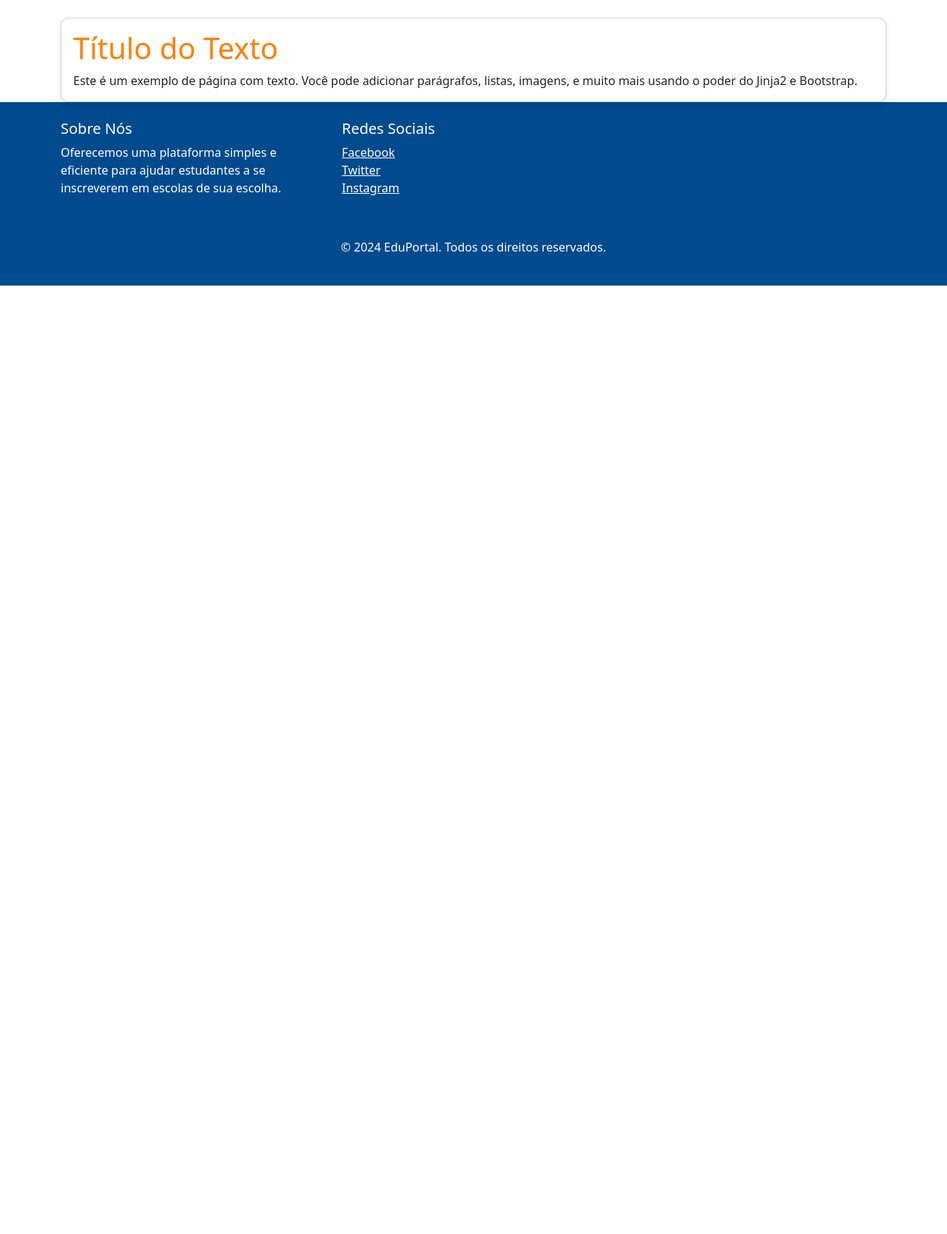
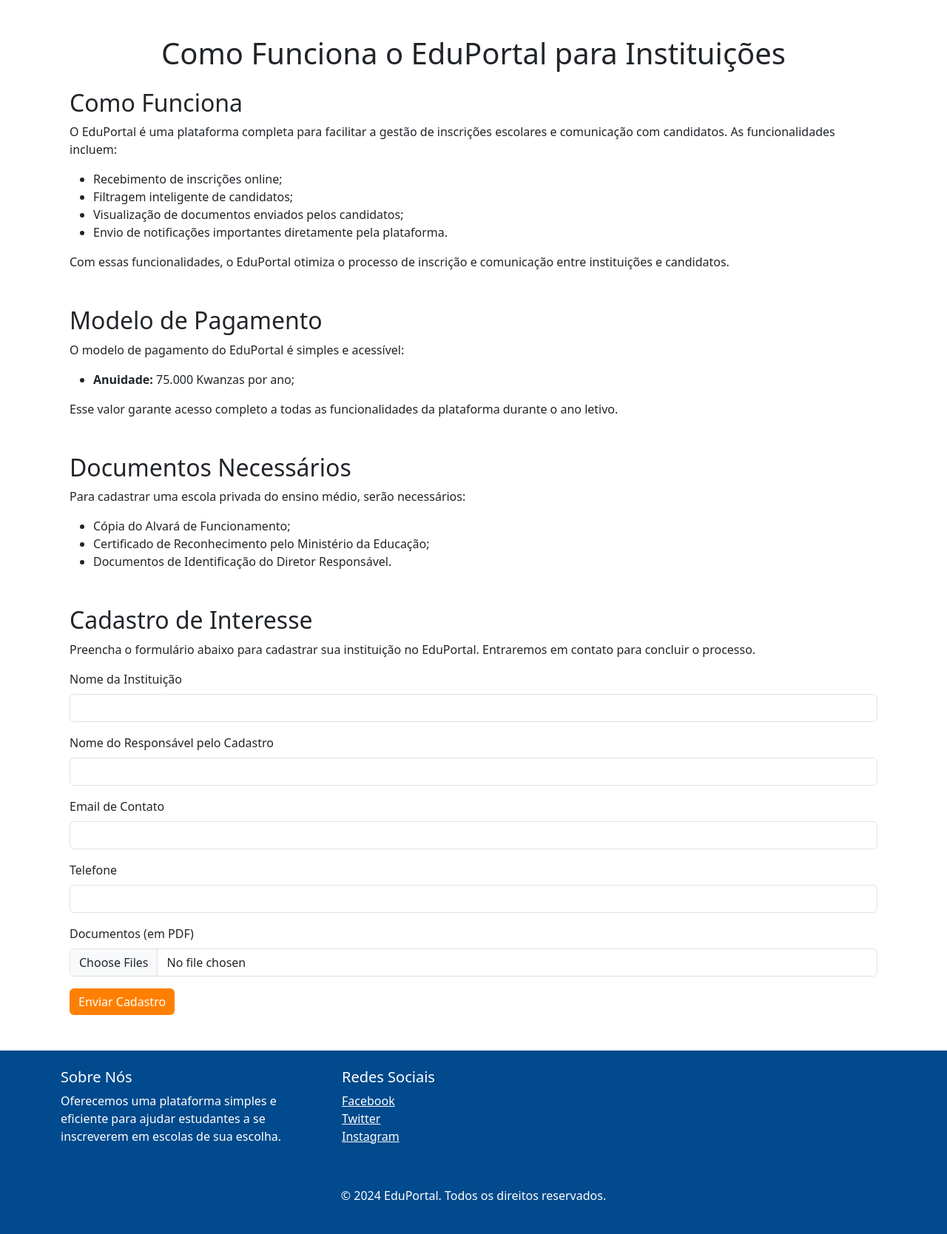
Before and after one commit to Erick0011/EduPortal, a Flask app: page /instituicoes in a window 1280 px wide. Shown: the part 56-1724 px from the top of the page at 74% size. Before the commit the page ends 442 px from the top, so only its background shows below. Run offline with Flask 3, Linux system fonts and the light colour scheme.

Commit message:
fiz a pagina do formulario de interesse para instituicoes

```diff
--- a/templates/txt_instituicoes.html
+++ b/templates/txt_instituicoes.html
@@ -1,16 +1,75 @@
 {% extends "base_txt.html" %}
 
 {% block titulo %}
-Título da Página de Texto
+Como Funciona o EduPortal para Instituições
 {% endblock %}
 
 {% block conteudo %}
-<article class="card">
-    <div class="card-body">
-        <h1 class="card-title">Título do Texto</h1>
-        <p class="card-text">
-            Este é um exemplo de página com texto. Você pode adicionar parágrafos, listas, imagens, e muito mais usando o poder do Jinja2 e Bootstrap.
-        </p>
-    </div>
-</article>
+<div class="container mt-5">
+    <!-- Título da Página -->
+    <h1 class="text-azul text-center mb-4">Como Funciona o EduPortal para Instituições</h1>
+
+    <!-- Seção: Como Funciona -->
+    <section class="mb-5">
+        <h2 class="text-laranja">Como Funciona</h2>
+        <p>O EduPortal é uma plataforma completa para facilitar a gestão de inscrições escolares e comunicação com candidatos. As funcionalidades incluem:</p>
+        <ul>
+            <li>Recebimento de inscrições online;</li>
+            <li>Filtragem inteligente de candidatos;</li>
+            <li>Visualização de documentos enviados pelos candidatos;</li>
+            <li>Envio de notificações importantes diretamente pela plataforma.</li>
+        </ul>
+        <p>Com essas funcionalidades, o EduPortal otimiza o processo de inscrição e comunicação entre instituições e candidatos.</p>
+    </section>
+
+    <!-- Seção: Modelo de Pagamento -->
+    <section class="mb-5">
+        <h2 class="text-laranja">Modelo de Pagamento</h2>
+        <p>O modelo de pagamento do EduPortal é simples e acessível:</p>
+        <ul>
+            <li><strong>Anuidade:</strong> 75.000 Kwanzas por ano;</li>
+        </ul>
+        <p>Esse valor garante acesso completo a todas as funcionalidades da plataforma durante o ano letivo.</p>
+    </section>
+
+    <!-- Seção: Documentos Necessários -->
+    <section class="mb-5">
+        <h2 class="text-laranja">Documentos Necessários</h2>
+        <p>Para cadastrar uma escola privada do ensino médio, serão necessários:</p>
+        <ul>
+            <li>Cópia do Alvará de Funcionamento;</li>
+            <li>Certificado de Reconhecimento pelo Ministério da Educação;</li>
+            <li>Documentos de Identificação do Diretor Responsável.</li>
+        </ul>
+    </section>
+
+    <!-- Seção: Formulário para Interesse e Upload de Documentos -->
+    <section class="mb-5">
+        <h2 class="text-laranja">Cadastro de Interesse</h2>
+        <p>Preencha o formulário abaixo para cadastrar sua instituição no EduPortal. Entraremos em contato para concluir o processo.</p>
+        <form method="post" action="" enctype="multipart/form-data">
+            <div class="mb-3">
+                <label for="nome_instituicao" class="form-label">Nome da Instituição</label>
+                <input type="text" class="form-control" id="nome_instituicao" name="nome_instituicao" required>
+            </div>
+            <div class="mb-3">
+                <label for="nome_responsavel" class="form-label">Nome do Responsável pelo Cadastro</label>
+                <input type="text" class="form-control" id="nome_responsavel" name="nome_responsavel" required>
+            </div>
+            <div class="mb-3">
+                <label for="email" class="form-label">Email de Contato</label>
+                <input type="email" class="form-control" id="email" name="email" required>
+            </div>
+            <div class="mb-3">
+                <label for="telefone" class="form-label">Telefone</label>
+                <input type="text" class="form-control" id="telefone" name="telefone" required>
+            </div>
+            <div class="mb-3">
+                <label for="documentos" class="form-label">Documentos (em PDF)</label>
+                <input type="file" class="form-control" id="documentos" name="documentos" accept=".pdf" multiple required>
+            </div>
+            <button type="submit" class="btn btn-laranja">Enviar Cadastro</button>
+        </form>
+    </section>
+</div>
 {% endblock %}
```
